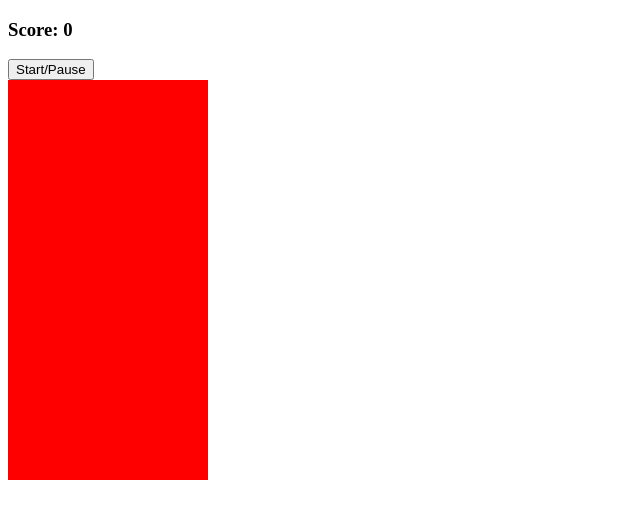
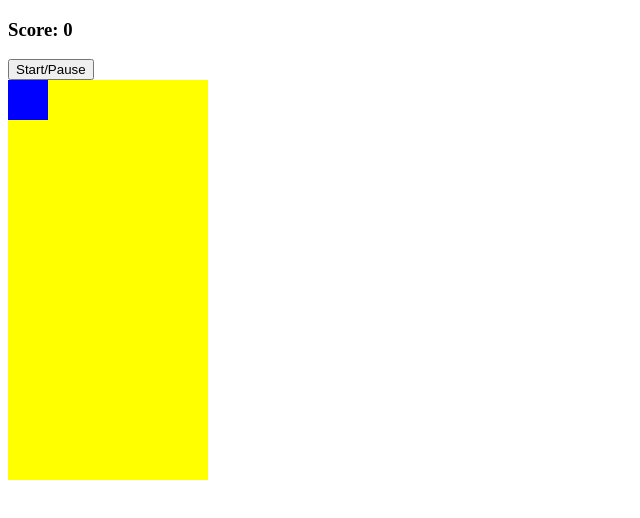
Before and after one commit to thomashed/LetsTetris, a plain HTML site: page index.html in a window 1280 px wide. Shown: the whole page, without its empty margins (0-640 px from the left). Drawn offline with Linux system fonts and the light colour scheme.

Commit message:
add draw function and draw calls at random indexes

```diff
--- a/app.js
+++ b/app.js
@@ -1,5 +1,75 @@
 // DOMContentLoaded fires when the initial html document has been completely loaded and parsed
 document.addEventListener('DOMContentLoaded', () => {
 
+    // get element with id grid
+    const grid = document.querySelector('.grid');
+    // get ALL child divs of grid
+    // Array.from converts an array-like data structure, into an actual array
+    // each div will be idexed in the array:
+    let squares = Array.from(document.querySelectorAll('.grid div'));
+    const GRID_WIDTH = 10;
+    const scoreDisplay = document.querySelector('score');
+    const startButton = document.querySelector('start-button');
+
+    // the tetrominos
+    // each tetromino is an array, containing four arrays representing the four possible rotations
+     //The Tetrominoes
+    const lTetromino = [
+        [1, GRID_WIDTH + 1, GRID_WIDTH * 2 + 1, 2],
+        [GRID_WIDTH, GRID_WIDTH + 1, GRID_WIDTH + 2, GRID_WIDTH * 2 + 2],
+        [1, GRID_WIDTH + 1, GRID_WIDTH * 2 + 1, GRID_WIDTH * 2],
+        [GRID_WIDTH, GRID_WIDTH * 2, GRID_WIDTH * 2 + 1, GRID_WIDTH * 2 + 2]
+    ]
+
+    const zTetromino = [
+        [0, GRID_WIDTH, GRID_WIDTH + 1, GRID_WIDTH * 2 + 1],
+        [GRID_WIDTH + 1, GRID_WIDTH + 2, GRID_WIDTH * 2, GRID_WIDTH * 2 + 1],
+        [0, GRID_WIDTH, GRID_WIDTH + 1, GRID_WIDTH * 2 + 1],
+        [GRID_WIDTH + 1, GRID_WIDTH + 2, GRID_WIDTH * 2, GRID_WIDTH * 2 + 1]
+    ]
+
+    const tTetromino = [
+        [1, GRID_WIDTH, GRID_WIDTH + 1, GRID_WIDTH + 2],
+        [1, GRID_WIDTH + 1, GRID_WIDTH + 2, GRID_WIDTH * 2 + 1],
+        [GRID_WIDTH, GRID_WIDTH + 1, GRID_WIDTH + 2, GRID_WIDTH * 2 + 1],
+        [1, GRID_WIDTH, GRID_WIDTH + 1, GRID_WIDTH * 2 + 1]
+    ]
+
+    const oTetromino = [
+        [0, 1, GRID_WIDTH, GRID_WIDTH + 1],
+        [0, 1, GRID_WIDTH, GRID_WIDTH + 1],
+        [0, 1, GRID_WIDTH, GRID_WIDTH + 1],
+        [0, 1, GRID_WIDTH, GRID_WIDTH + 1]
+    ]
+
+    const iTetromino = [
+        [1, GRID_WIDTH + 1, GRID_WIDTH * 2 + 1, GRID_WIDTH * 3 + 1],
+        [GRID_WIDTH, GRID_WIDTH + 1, GRID_WIDTH + 2, GRID_WIDTH + 3],
+        [1, GRID_WIDTH + 1, GRID_WIDTH * 2 + 1, GRID_WIDTH * 3 + 1],
+        [GRID_WIDTH, GRID_WIDTH + 1, GRID_WIDTH + 2, GRID_WIDTH + 3]
+    ]
+
+    const theTetrominoes = [lTetromino, zTetromino, tTetromino, oTetromino, iTetromino]
+
+    let currentPosition = 0;
+
+    let current = theTetrominoes[provideRandom(0,5)][provideRandom(0,4)];
+
+    // draw first rotation of first tetromino
+    function draw() {
+        current.forEach((index) => {
+            squares[currentPosition + index].classList.add('tetromino');
+        });
+    }
+
+    draw();
+
+    function provideRandom(lowerRange, upperRange) {
+        return Math.floor(Math.random() * upperRange);
+    }
 
 });
+
+
+// var: fucntion scope, potentially global scope
+// let: is block scoped, e.g. defined inside a for lop
--- a/style.css
+++ b/style.css
@@ -9,5 +9,8 @@
 .grid div{
     width: 20px;
     height: 20px;
-    background-color: red;
 }
+
+.tetromino {
+    background-color: blue;
+}
```
Also changed, not shown: index.html (+0 -2 lines).
